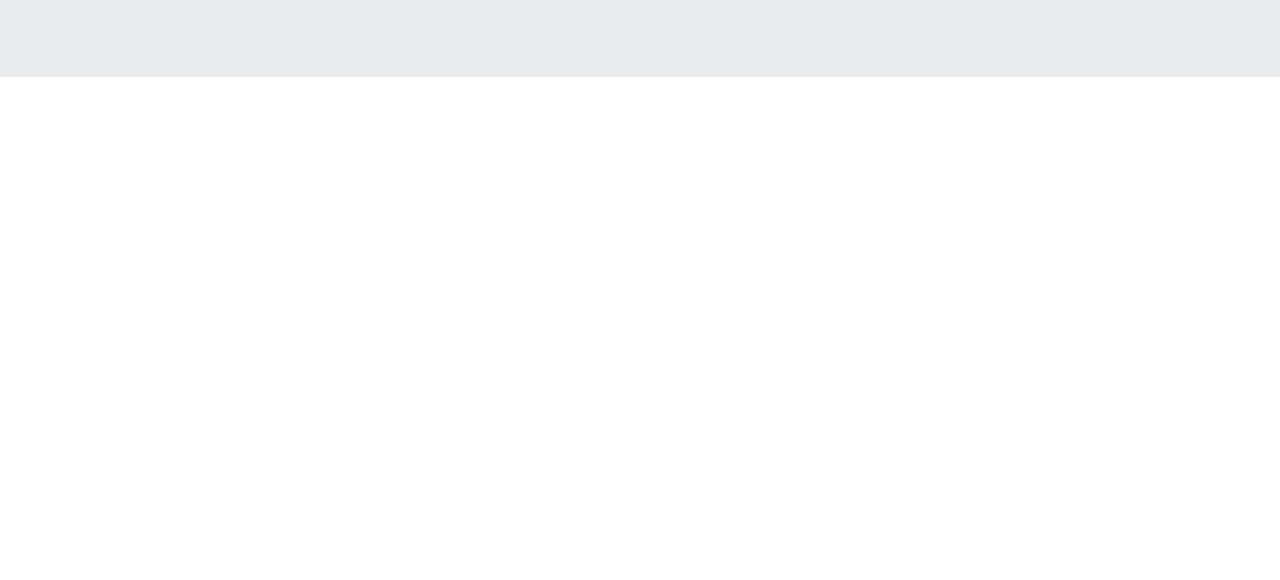
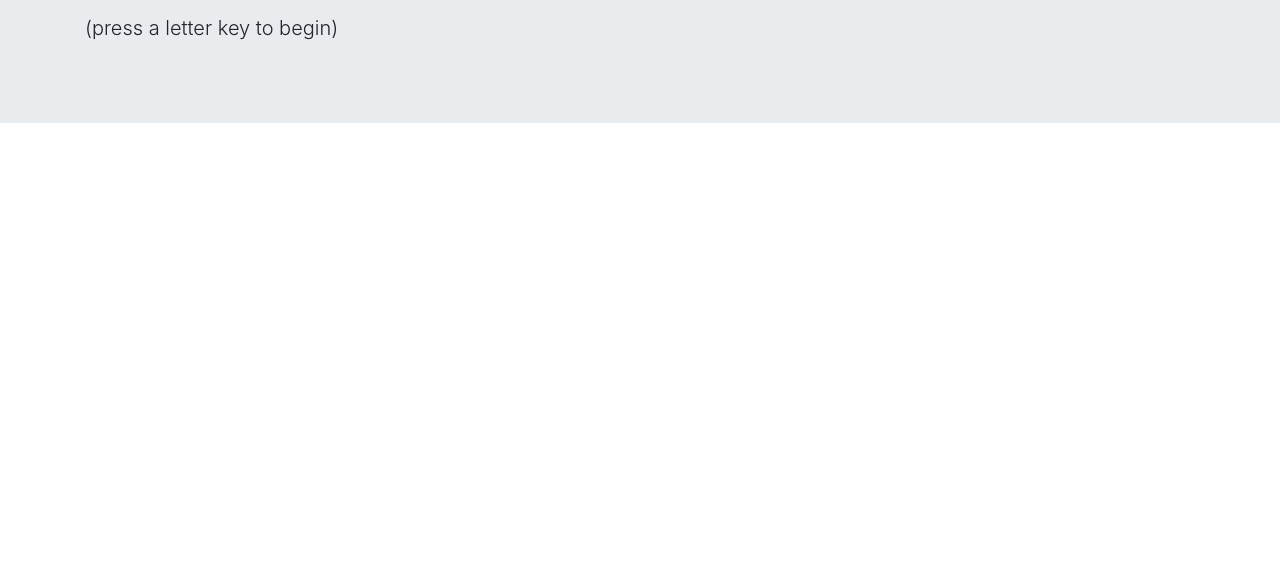
Before and after one commit to ruebush/Psychic-Game, a plain HTML site: page index.html in a window 1280 px wide. Shown: the part 220-800 px from the top of the page. Drawn offline with nearby package versions, Linux system fonts and the light colour scheme.

Commit message:
added additional instructions.

```diff
--- a/index.html
+++ b/index.html
@@ -14,6 +14,7 @@
         <div class="container">
           <h1 class="display-1">PSYCHIC GAME</h1>
           <p class="lead">Are You Psychic? Guess which letter I am thinking of!</p>
+          <p class="lead">(press a letter key to begin)</p>
         </div>
       </div>
     <div id="mystuff">
```
